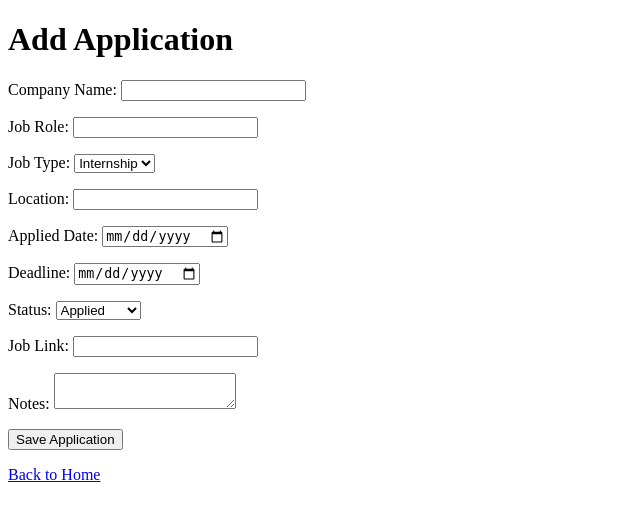
After one commit to HASIN-2007/InternTrack, a Flask app: page /add in a window 1280 px wide. The commit adds this page. Shown: the top 521 px of the page, without its empty margins (0-640 px from the left). Run offline with Flask 3, Linux system fonts and the light colour scheme.

Commit message:
Add application form and save to database

```diff
--- a/app.py
+++ b/app.py
@@ -1,5 +1,5 @@
 import sqlite3
-from flask import Flask, render_template
+from flask import Flask, render_template, request, redirect
 
 app = Flask(__name__)
 
@@ -30,6 +30,40 @@ def home():
     return render_template("index.html")
 
 
+@app.route("/add", methods=["GET", "POST"])
+def add_application():
+    error = None
+
+    if request.method == "POST":
+        company_name = request.form["company_name"].strip()
+        job_role = request.form["job_role"].strip()
+        job_type = request.form["job_type"]
+        location = request.form["location"].strip()
+        applied_date = request.form["applied_date"]
+        deadline = request.form["deadline"]
+        application_status = request.form["application_status"]
+        job_link = request.form["job_link"].strip()
+        notes = request.form["notes"].strip()
+
+        if company_name == "" or job_role == "":
+            error = "Company name and job role are required."
+        else:
+            conn = sqlite3.connect("database.db")
+            conn.execute(
+                """INSERT INTO applications
+                (company_name, job_role, job_type, location, applied_date,
+                 deadline, application_status, job_link, notes)
+                VALUES (?, ?, ?, ?, ?, ?, ?, ?, ?)""",
+                (company_name, job_role, job_type, location, applied_date,
+                 deadline, application_status, job_link, notes),
+            )
+            conn.commit()
+            conn.close()
+            return redirect("/")
+
+    return render_template("add.html", error=error)
+
+
 if __name__ == "__main__":
     init_db()
     app.run(debug=True)
--- /dev/null
+++ b/templates/add.html
@@ -0,0 +1,41 @@
+<!DOCTYPE html>
+<html>
+<head>
+    <title>Add Application - InternTrack</title>
+</head>
+<body>
+    <h1>Add Application</h1>
+
+    {% if error %}
+        <p style="color: red;">{{ error }}</p>
+    {% endif %}
+
+    <form method="POST" action="/add">
+        <p>Company Name: <input type="text" name="company_name"></p>
+        <p>Job Role: <input type="text" name="job_role"></p>
+        <p>Job Type:
+            <select name="job_type">
+                <option>Internship</option>
+                <option>Full-time</option>
+            </select>
+        </p>
+        <p>Location: <input type="text" name="location"></p>
+        <p>Applied Date: <input type="date" name="applied_date"></p>
+        <p>Deadline: <input type="date" name="deadline"></p>
+        <p>Status:
+            <select name="application_status">
+                <option>Applied</option>
+                <option>Shortlisted</option>
+                <option>Interview</option>
+                <option>Selected</option>
+                <option>Rejected</option>
+            </select>
+        </p>
+        <p>Job Link: <input type="text" name="job_link"></p>
+        <p>Notes: <textarea name="notes"></textarea></p>
+        <button type="submit">Save Application</button>
+    </form>
+
+    <p><a href="/">Back to Home</a></p>
+</body>
+</html>
--- a/templates/index.html
+++ b/templates/index.html
@@ -6,5 +6,6 @@
 <body>
     <h1>Welcome to InternTrack</h1>
     <p>Track your internship and job applications in one place.</p>
+    <p><a href="/add">Add Application</a></p>
 </body>
 </html>
```
